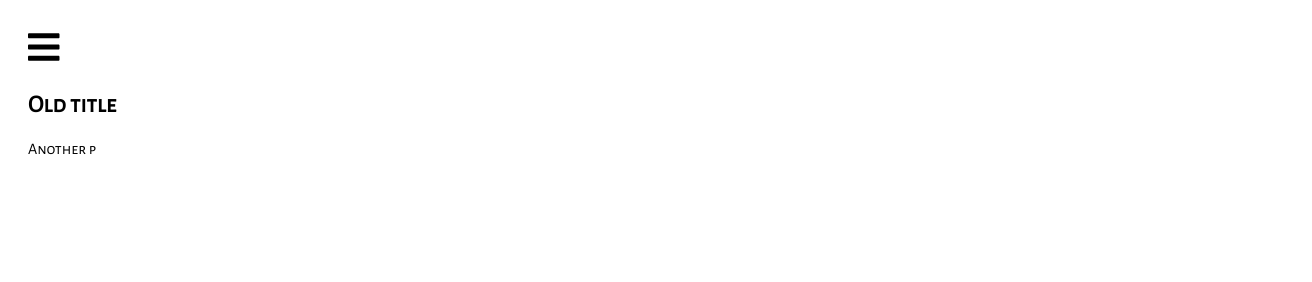
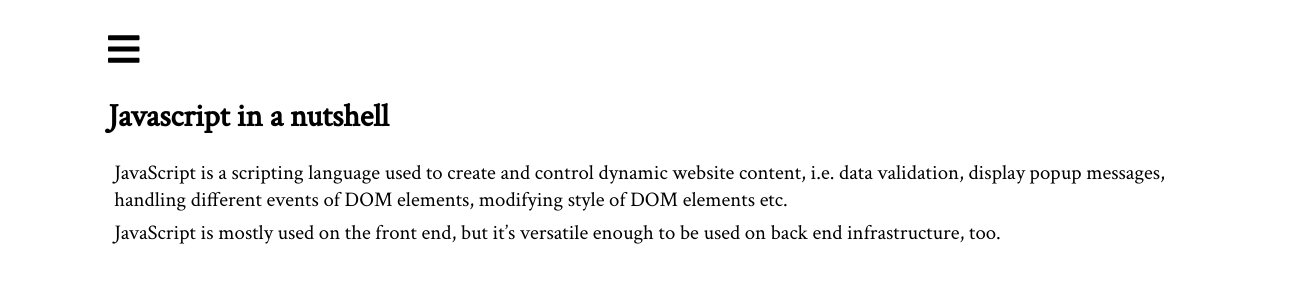
Before and after one commit to cristinadoroftei/Documentation, a website: page public/index.html in a window 1280 px wide. Both pictures are taken after a click on the element 293 px from the left and 55 px from the top of the page. Shown: the whole page, 1312 px wide, since content can reach past the window. Drawn offline with nearby package versions, Linux system fonts and the light colour scheme.

Commit message:
added dropdown, styling the page and made the beginning of first chapter

```diff
--- a/public/data.json
+++ b/public/data.json
@@ -1,13 +1,18 @@
 {
-    "lessons": [
+
+    "whatIsJavascript":
     {
-        "title": ["<h2>Old title</h2>" ,
-                  "<p>Another p</>"],
+        "title": ["<h1 id='title'>Javascript in a nutshell</h1>" ,
+                  "<p class='info-text'>JavaScript is a scripting language used to create and control dynamic website content,",
+                   "i.e. data validation, display popup messages, handling different events of DOM elements, modifying style of DOM elements etc.</>",
+                "<p class='info-text'>JavaScript is mostly used on the front end, but it’s versatile enough to be used on back end infrastructure, too.</>"],
         "content": "content1"
     },
+
+    "let-vs-const":
     {
         "title": "More Node.js",
         "content":"content2"
     }
-]
+
 }
--- a/public/index.html
+++ b/public/index.html
@@ -20,8 +20,15 @@
 
         <div id="menu" class="nav">
             <ul>
-                <li><a onclick="homeClick()">Home</a></li>
-                <li><a onclick= "aboutClick()">About</a></li>
+                <button class="dropdown-btn" >Javascript refresher
+                    <i class="fa fa-caret-down"></i>
+                  </button>
+                  <div class="dropdown-container">
+                    <a href="#" onclick="homeClick()">Home</a>
+                    <a href="#">Link 2</a>
+                    <a href="#">Link 3</a>
+                  </div>
+                  <button class="dropdown-btn" onclick= "aboutClick()">About</button>
             </ul>
         </div>
 
--- a/public/index.js
+++ b/public/index.js
@@ -5,12 +5,23 @@ $(function() {
 $.getJSON("data.json",function(data){
 userObj = data;
 homeClick()
+
+let dropdown = document.getElementsByClassName("dropdown-btn");
+let i;
+
+for (i = 0; i < dropdown.length; i++) {
+  dropdown[i].addEventListener("click", function() {
+  this.classList.toggle("active");
+  var dropdownContent = this.nextElementSibling;
+  dropdownContent.classList.toggle('dropdown-container-open')
+  });
+}
 });
 })
 
 function changeClass(){
-    var navBar = document.getElementById('menu')
-    var page = document.getElementById('content')
+    let navBar = document.getElementById('menu')
+    let page = document.getElementById('content')
     navBar.classList.toggle('nav-closed')
     page.classList.toggle('page-closed')
 }
@@ -18,7 +29,9 @@ function changeClass(){
 function homeClick(){
     $(".documentation").remove()
     $(".page").append('<div class="documentation"></div>');
-    $( ".documentation" ).append( `${userObj.lessons[0].title.join('\n')}` );
+    $( ".documentation" ).append( `${userObj.whatIsJavascript.title.join('\n')}` );
+    $(".info-text").css("font-size", "1.3em")
+    $(".info-text").css("margin", "0.3em")
 
 }
 
--- a/public/style.css
+++ b/public/style.css
@@ -1,22 +1,51 @@
 @import url('https://fonts.googleapis.com/css?family=Alegreya+Sans+SC&display=swap');
+@import url('https://fonts.googleapis.com/css?family=Playfair+Display&display=swap');
+@import url('https://fonts.googleapis.com/css?family=Noto+Serif&display=swap');
+@import url('https://fonts.googleapis.com/css?family=Crimson+Text&display=swap');
+
 
 body{
-    font-family: 'Alegreya Sans SC', sans-serif;
+    font-family: 'Crimson Text', serif;
     overflow-x: hidden;
 }
 
 .nav {
     height: 100%;
     width: 250px;
-    position:fixed;
+    position: fixed;
+    left: 0;
     z-index: 1;
     top: 0;
-    left: 0;
     background-color: black;
     opacity: .9;
     overflow-x: hidden;
-    padding-top: 60px;
+    padding-top: 75px;
     transition: 0.7s;
+    text-align: left;
+}
+
+.dropdown-btn {
+    width: 300px;
+    z-index: 1;
+    top: 0;
+    margin-left: 0;
+    opacity: .9;
+    overflow-x: hidden;
+    padding-top: 0.7em;
+    transition: 0.7s;
+    border-color: transparent transparent transparent transparent;
+    background-color: black;
+    color: #ccc;
+    font-family: 'Crimson Text', serif;
+    font-size: 1.4em;
+    text-align: left;
+    display: block;
+    cursor: pointer;
+}
+
+.dropdown-btn:hover{
+    color: #fff;
+    transition: 0.4s;
 }
 
 .nav-closed {
@@ -28,26 +57,40 @@ body{
     padding: 20px;
     transition: 0.7s;
     overflow: hidden;
-    width: 100%;
+    width: 80%;
     margin-left: 250px;
+    margin-right: 15em;
 }
 
 .page-closed {
     padding: 20px;
     transition: 0.7s;
     overflow: hidden;
-    width: 100%;
-    margin-left: 0;
+    width: 90%;
+    margin-left: 5em;
+    margin-right: 5em;
 }
 
-.nav a{
-    display: block;
-    padding: 20px 30px;
-    font-size: 25px;
+
+.dropdown-container a {
+    padding: 0.6em 1em;
+    font-size: 1.4em;
     text-decoration: none;
     color: #ccc;
+    display: none;
+    transition: all 0.3s ease-in;
+    cursor: pointer;
 }
 
+.dropdown-container-open a {
+    padding: 0.3em 1em;
+    font-size: 1.3em;
+    text-decoration: none;
+    color: #ccc;
+    display: block;
+    transition: all 0.3s ease-in;
+    cursor: pointer;
+}
 .nav a:hover {
     color: #fff;
     transition: 0.4s;
```
